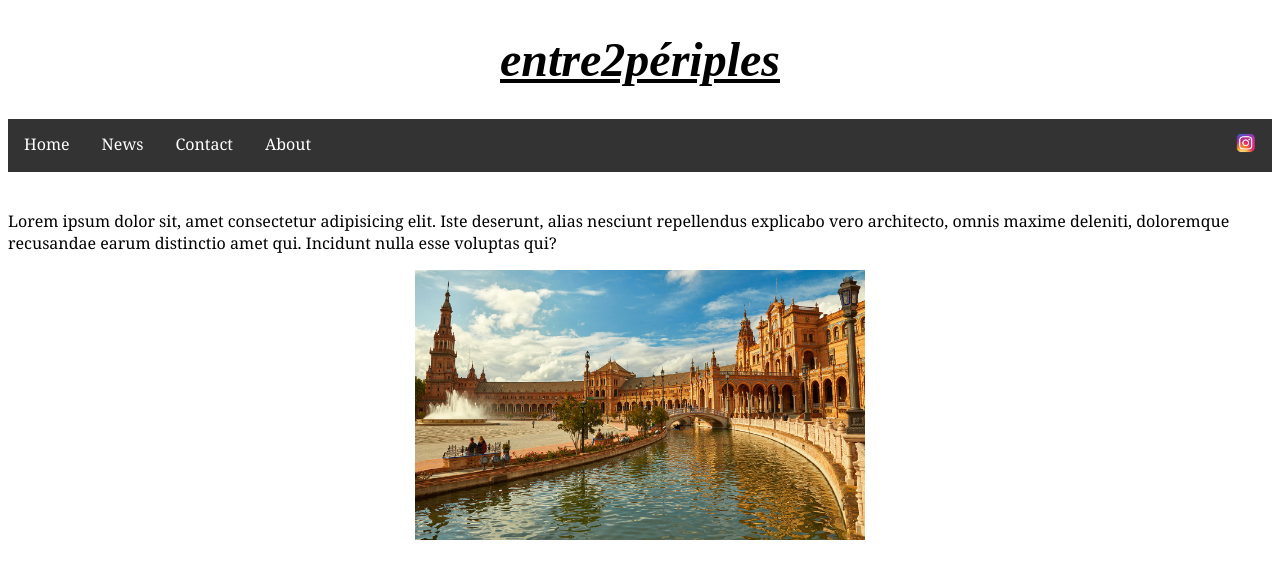
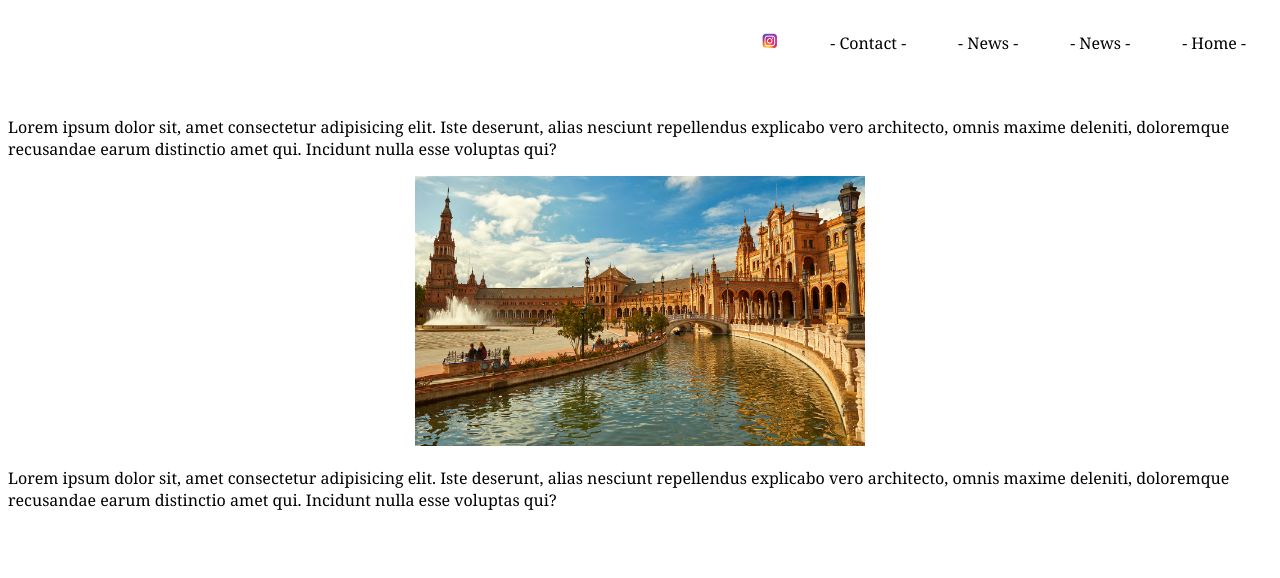
Before and after one commit to pierre1806/testentre2periples.github.io, a plain HTML site: page index.html in a window 1280 px wide. Drawn offline with Linux system fonts and the light colour scheme.

Commit message:
version 3

```diff
--- a/index.html
+++ b/index.html
@@ -7,21 +7,26 @@
     </head>
     <body>
 
-        <h1 class="titre1">  entre2périples</h1>
+
         <ul>
-            <li><a href="default.html">Home</a></li>
-            <li><a href="news.asp">News</a></li>
-            <li><a href="contact.asp">Contact</a></li>
-            <li><a href="about.asp">About</a></li>
-            <li style="float:right"><a href="https://www.instagram.com/entre2periples/"><img src="img/logoinsta.png"height="20" width="20"></a></li>
+            <li style="float:right"><a href="index.html">- Home -</a></li>
+            <li style="float:right"><a href="news.asp">- News -</a></li>
+            <li style="float:right"><a href="contact.asp">- News -</a></li>
+            <li style="float:right"><a href="about.asp">- Contact -</a></li>
+            <li style="float:right"><a href="https://www.instagram.com/entre2periples/"><img src="img/logoinsta.png"height="16" width="16"></a></li>
           </ul>
+
         <br>
             <p>Lorem ipsum dolor sit, amet consectetur adipisicing elit. Iste deserunt,
             alias nesciunt repellendus explicabo vero architecto, omnis maxime deleniti,
             doloremque recusandae earum distinctio amet qui. Incidunt nulla esse voluptas qui?</p>
         <center><img src="img/espagneville.jpg" height="270" width="450"></center>
 
-
+        <p>
+            Lorem ipsum dolor sit, amet consectetur adipisicing elit. Iste deserunt,
+            alias nesciunt repellendus explicabo vero architecto, omnis maxime deleniti,
+            doloremque recusandae earum distinctio amet qui. Incidunt nulla esse voluptas qui?
+        </p>
 
     </body>
 </html>
--- a/style.css
+++ b/style.css
@@ -4,18 +4,19 @@ body {
 
 .titre1 {
     text-align: center;
-    font-size: 3em;
+    font-size: 4em;
     color:dark;
     font-style: italic;
-    font-family: Avantgarde;
+    font-family: Brush Script MT, Brush Script Std, cursive;
     text-decoration: underline;
+    text-shadow: 2px 4px 3px rgba(0, 0, 0, 0.3);
 }
 ul {
     list-style-type: none;
     margin: 0;
     padding: 0;
     overflow: hidden;
-    background-color: #333;
+    background-color: white;
 }
 
 li {
@@ -24,15 +25,14 @@ li {
 
 li a {
     display: block;
-    color: white;
-    text-align: center;
-    padding: 14px 16px;
+    color: black;
+    text-align: right;
+    padding: 24px 26px;
     text-decoration: none;
 }
 
-/* Change the link color to #111 (black) on hover */
 li a:hover {
-    background-color: #111;
+    text-decoration: underline;
 }
 .active {
     background-color: #4CAF50;
```
Also changed, not shown: img/logoinsta2.png (added).
